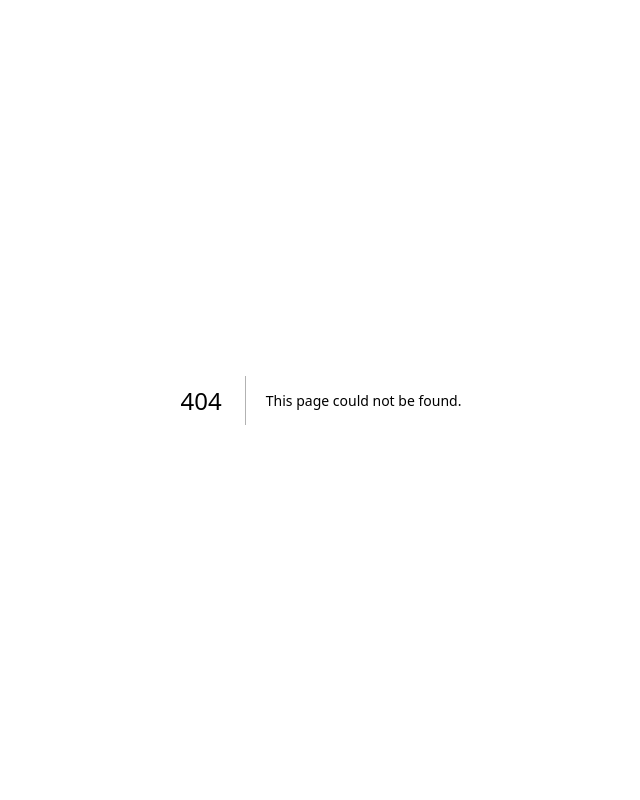
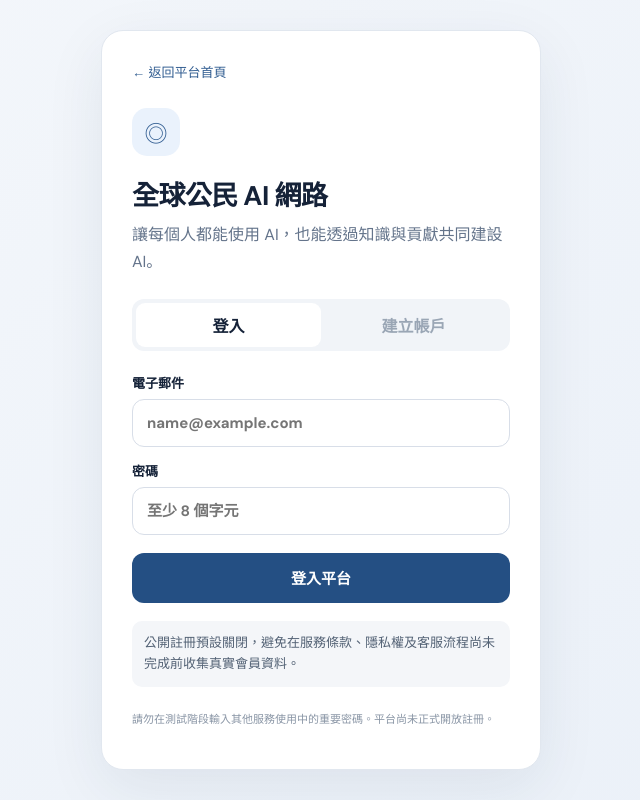
Before and after one commit to X84657465/global-citizen-ai-network, a Next.js app: page /login in a window 1280 px wide. Before the commit this address had no page. Shown: the whole page, without its empty margins (319-959 px from the left). Built offline with nearby package versions, Linux system fonts and the light colour scheme; no server answers.

Commit message:
feat(auth): add guarded email login and registration screen

```diff
--- /dev/null
+++ b/app/login/page.tsx
@@ -0,0 +1,106 @@
+"use client";
+
+import { FormEvent, useState } from "react";
+import Link from "next/link";
+import { createClient } from "@/lib/supabase/client";
+
+type Mode = "signin" | "signup";
+
+export default function LoginPage() {
+  const [mode, setMode] = useState<Mode>("signin");
+  const [email, setEmail] = useState("");
+  const [password, setPassword] = useState("");
+  const [busy, setBusy] = useState(false);
+  const [message, setMessage] = useState("");
+  const configured = Boolean(
+    process.env.NEXT_PUBLIC_SUPABASE_URL &&
+    process.env.NEXT_PUBLIC_SUPABASE_PUBLISHABLE_KEY
+  );
+  const signupEnabled = process.env.NEXT_PUBLIC_ENABLE_PUBLIC_SIGNUP === "true";
+
+  async function submit(event: FormEvent<HTMLFormElement>) {
+    event.preventDefault();
+    setMessage("");
+
+    if (!configured) {
+      setMessage("會員系統尚未完成後端設定，目前不能登入或建立帳戶。");
+      return;
+    }
+    if (mode === "signup" && !signupEnabled) {
+      setMessage("公開註冊尚未開放，平台完成隱私權與服務條款審查後才會啟用。");
+      return;
+    }
+
+    setBusy(true);
+    try {
+      const supabase = createClient();
+      if (mode === "signin") {
+        const { error } = await supabase.auth.signInWithPassword({ email, password });
+        if (error) throw error;
+        window.location.assign("/");
+      } else {
+        const { data, error } = await supabase.auth.signUp({
+          email,
+          password,
+          options: { emailRedirectTo: `${window.location.origin}/auth/callback` },
+        });
+        if (error) throw error;
+        setMessage(
+          data.session
+            ? "帳戶建立成功，正在進入平台。"
+            : "註冊資料已送出，請依照驗證郵件完成電子郵件確認。"
+        );
+      }
+    } catch (error) {
+      setMessage(error instanceof Error ? error.message : "目前無法完成要求，請稍後再試。");
+    } finally {
+      setBusy(false);
+    }
+  }
+
+  const inputStyle = {
+    width: "100%",
+    boxSizing: "border-box" as const,
+    border: "1px solid #d8dee8",
+    borderRadius: 12,
+    padding: "13px 14px",
+    fontSize: 15,
+    background: "#fff",
+    color: "#152238",
+  };
+
+  return (
+    <main style={{ minHeight: "100vh", display: "grid", placeItems: "center", padding: 24, background: "linear-gradient(135deg,#f4f7fb,#eaf0f8)", color: "#152238" }}>
+      <section style={{ width: "100%", maxWidth: 440, background: "#fff", border: "1px solid #e1e7ef", borderRadius: 22, padding: 30, boxShadow: "0 18px 60px rgba(24,45,78,.08)" }}>
+        <Link href="/" style={{ color: "#315d91", textDecoration: "none", fontSize: 13 }}>← 返回平台首頁</Link>
+        <div style={{ marginTop: 26, marginBottom: 24 }}>
+          <div style={{ width: 48, height: 48, display: "grid", placeItems: "center", borderRadius: 15, background: "#eaf2fc", color: "#315d91", fontSize: 23 }}>◎</div>
+          <h1 style={{ fontSize: 27, margin: "18px 0 8px", letterSpacing: "-.6px" }}>全球公民 AI 網路</h1>
+          <p style={{ margin: 0, color: "#64748b", lineHeight: 1.7 }}>讓每個人都能使用 AI，也能透過知識與貢獻共同建設 AI。</p>
+        </div>
+
+        <div style={{ display: "grid", gridTemplateColumns: "1fr 1fr", padding: 4, borderRadius: 12, background: "#f1f4f8", marginBottom: 22 }}>
+          <button type="button" onClick={() => { setMode("signin"); setMessage(""); }} style={{ border: 0, borderRadius: 9, padding: 10, background: mode === "signin" ? "#fff" : "transparent", color: "#152238", fontWeight: 700 }}>登入</button>
+          <button type="button" onClick={() => { setMode("signup"); setMessage(""); }} disabled={!signupEnabled} style={{ border: 0, borderRadius: 9, padding: 10, background: mode === "signup" ? "#fff" : "transparent", color: signupEnabled ? "#152238" : "#9aa6b5", fontWeight: 700, cursor: signupEnabled ? "pointer" : "not-allowed" }}>建立帳戶</button>
+        </div>
+
+        <form onSubmit={submit} style={{ display: "grid", gap: 14 }}>
+          <label style={{ display: "grid", gap: 7, fontSize: 13, fontWeight: 700 }}>電子郵件
+            <input type="email" autoComplete="email" required value={email} onChange={event => setEmail(event.target.value)} placeholder="name@example.com" style={inputStyle} />
+          </label>
+          <label style={{ display: "grid", gap: 7, fontSize: 13, fontWeight: 700 }}>密碼
+            <input type="password" autoComplete={mode === "signin" ? "current-password" : "new-password"} minLength={8} required value={password} onChange={event => setPassword(event.target.value)} placeholder="至少 8 個字元" style={inputStyle} />
+          </label>
+          <button type="submit" disabled={busy || !configured || (mode === "signup" && !signupEnabled)} style={{ border: 0, borderRadius: 12, padding: 14, marginTop: 4, background: "#244f83", color: "#fff", fontSize: 15, fontWeight: 700, opacity: busy || !configured || (mode === "signup" && !signupEnabled) ? .55 : 1 }}>
+            {busy ? "處理中…" : mode === "signin" ? "登入平台" : "建立帳戶"}
+          </button>
+        </form>
+
+        {!configured && <p style={{ marginTop: 18, padding: 12, borderRadius: 10, background: "#fff7e8", color: "#805b1b", fontSize: 13, lineHeight: 1.6 }}>目前是開發原型，尚未連接會員資料庫。完成 Supabase 專案設定後即可啟用登入。</p>}
+        {configured && !signupEnabled && <p style={{ marginTop: 18, padding: 12, borderRadius: 10, background: "#f4f6f9", color: "#526174", fontSize: 13, lineHeight: 1.6 }}>公開註冊預設關閉，避免在服務條款、隱私權及客服流程尚未完成前收集真實會員資料。</p>}
+        {message && <p role="status" style={{ marginTop: 16, padding: 12, borderRadius: 10, background: "#edf5ff", color: "#244f83", fontSize: 13, lineHeight: 1.6 }}>{message}</p>}
+        <p style={{ marginTop: 24, fontSize: 11, color: "#8995a5", lineHeight: 1.6 }}>請勿在測試階段輸入其他服務使用中的重要密碼。平台尚未正式開放註冊。</p>
+      </section>
+    </main>
+  );
+}
```
